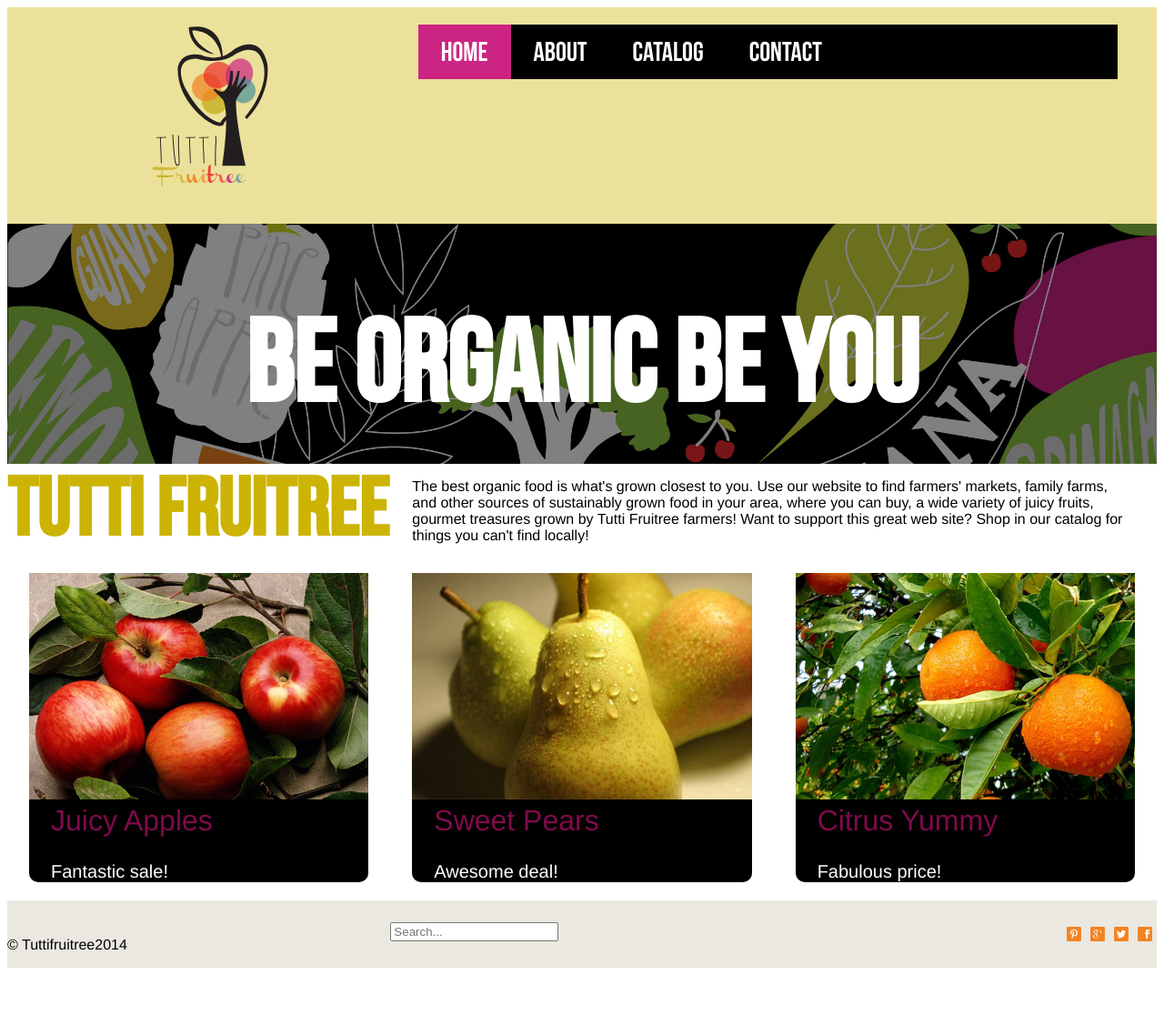
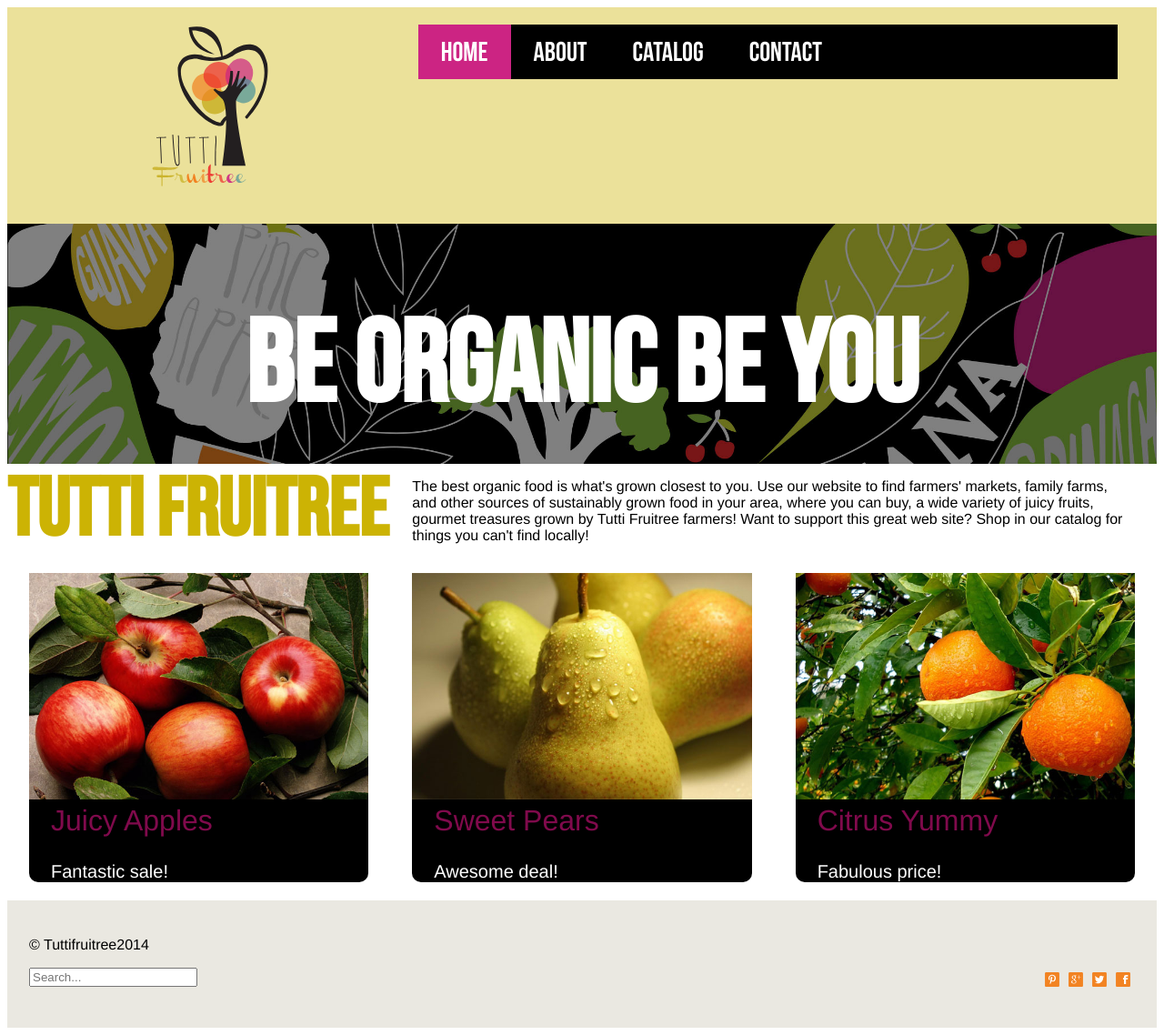
Before and after one commit to baci0008/ecommerce-website, a Jekyll site: the page built from index.html, in a window 1280 px wide. Shown: the whole page at 91% size. Built offline with Jekyll 4.4.1, drawn with Linux system fonts in a browser that asks for light colours; Markdown is read by kramdown in place of the engine named in the settings; before the commit the page ends 1072 px from its top, so only the background shows below that.

Commit message:
Fixed Footer

```diff
--- a/_includes/css/footer.css
+++ b/_includes/css/footer.css
@@ -2,6 +2,7 @@
 
 .footer {
   background-color: #eae8e1;
+  height: 140px;
 }
 
 .footer-copyright,
--- a/_layouts/default.html
+++ b/_layouts/default.html
@@ -40,17 +40,17 @@
 
 <footer class="footer pad-t">
   <div class="grid">
-    <div class="unit unit-s-1 unit-m-1-3 unit-l-1-3" role="contentinfo">
+    <div class="unit gutter unit-s-1 unit-m-1 unit-l-1" role="contentinfo">
 	  <p class="footer-copyright">© Tuttifruitree2014</p>
     </div>
 
-	<div class="unit unit-s-1-2 unit-m-1-3 unit-l-1-3 lighter">
+	<div class="unit gutter unit-s-1-2 unit-m-1-2 unit-l-1-2 lighter">
 			<form action="{{site.baseurl}}/search/" method="get" role="search">
 				<span> <input type="search" name="search" placeholder="Search..."></span>
 			</form>
 	 </div>
 
-		<div class="unit unit-s-1-2 unit-m-1-3 unit-l-1-3">
+		<div class="unit gutter unit-s-1-2 unit-m-1-2 unit-l-1-2">
 		  <ul class="list-group footer-links">
 			<li class="list-group-item list-group-item-inline">
 			  <a href="#" class="icon-link icon i-16 i-facebook ir">Facebook</a>
```
